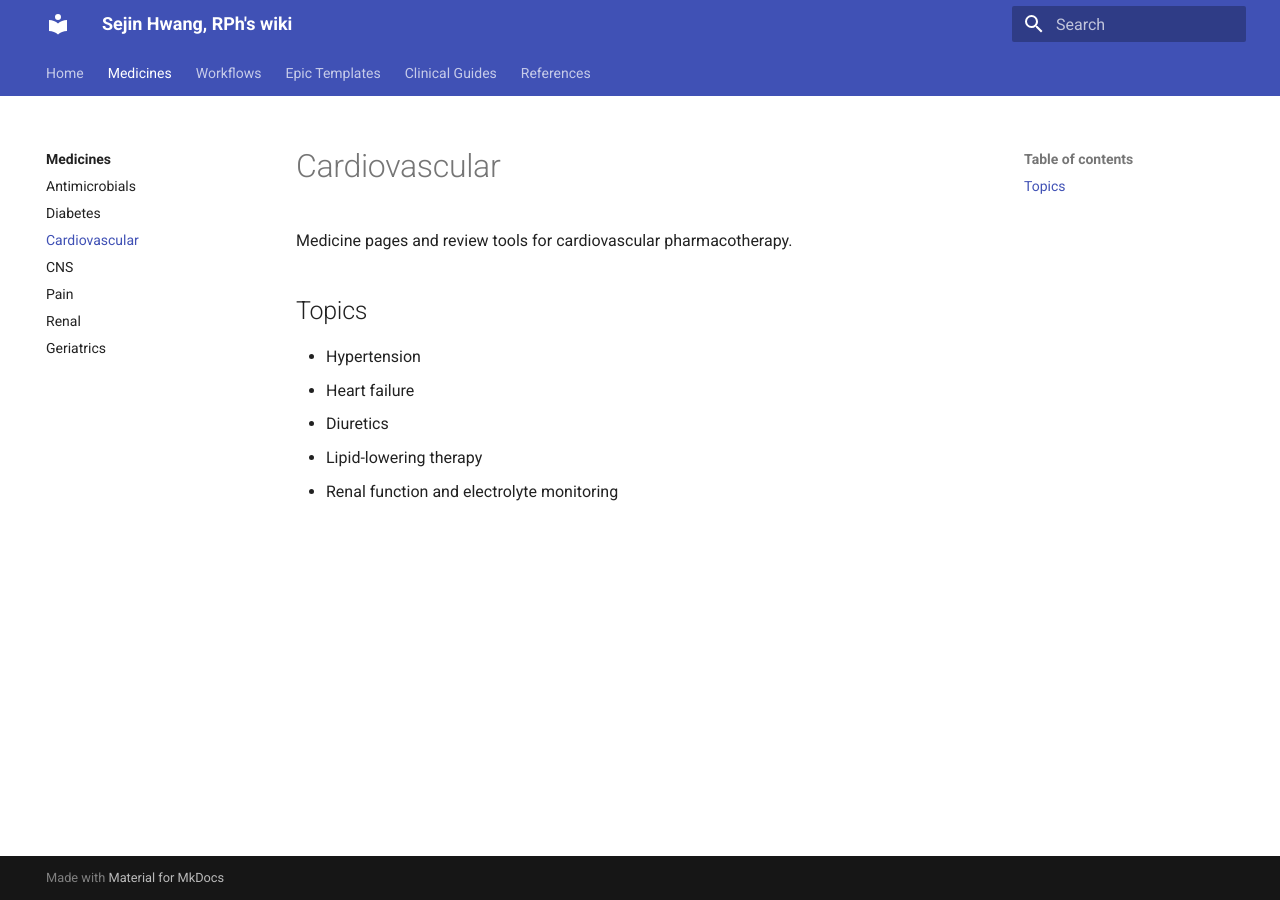
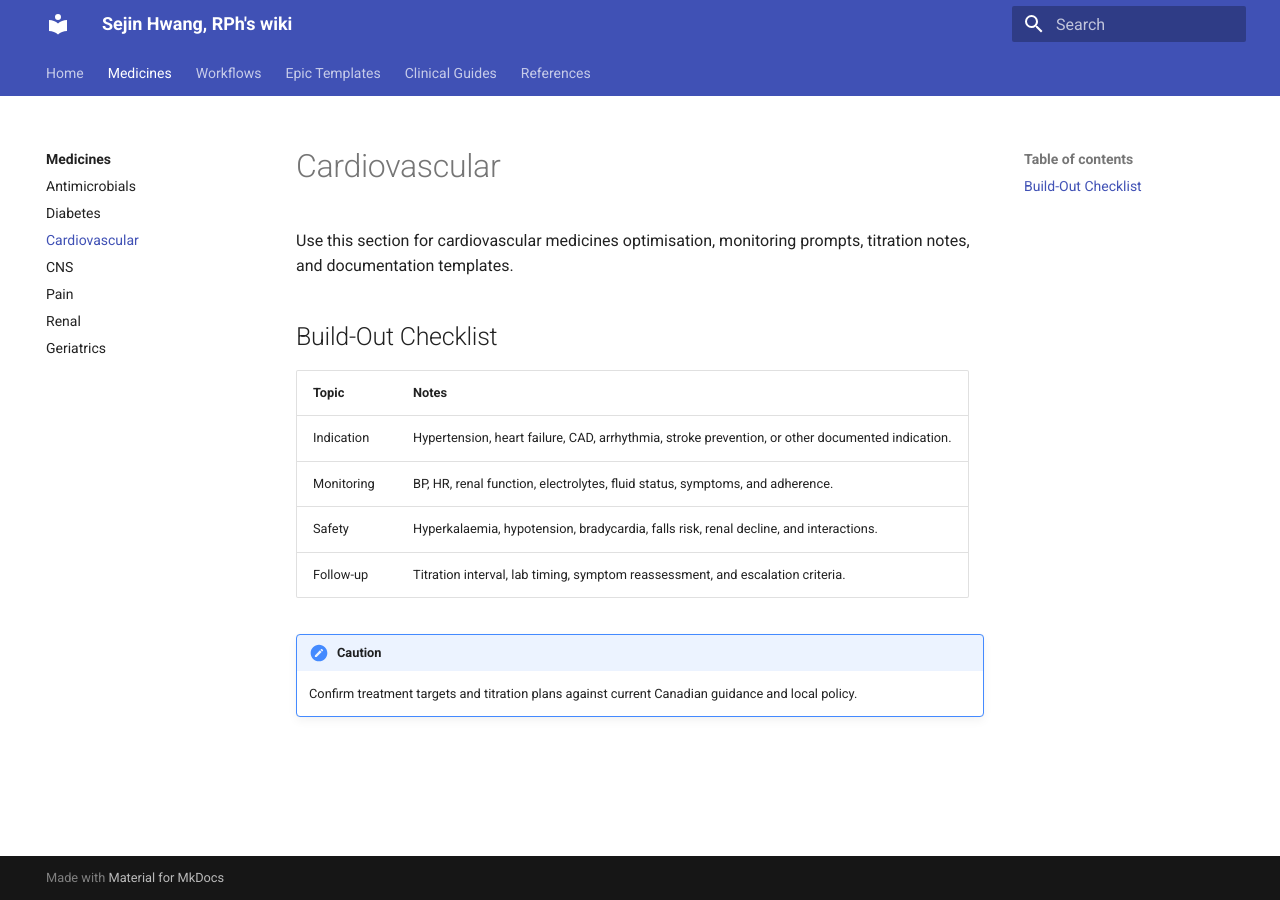
Before and after one commit to sejinhwang/sejin-pharmacy-wiki, an MkDocs documentation site: the page built from docs/medicines/cardiovascular/index.md, in a window 1280 px wide. Built offline with MkDocs 1.6.1 and Material for MkDocs 9.7.7, drawn with Linux system fonts in a browser that asks for light colours.

```diff
--- a/docs/medicines/cardiovascular/index.md
+++ b/docs/medicines/cardiovascular/index.md
@@ -1,11 +1,15 @@
 # Cardiovascular
 
-Medicine pages and review tools for cardiovascular pharmacotherapy.
+Use this section for cardiovascular medicines optimisation, monitoring prompts, titration notes, and documentation templates.
 
-## Topics
+## Build-Out Checklist
 
-- Hypertension
-- Heart failure
-- Diuretics
-- Lipid-lowering therapy
-- Renal function and electrolyte monitoring
+| Topic | Notes |
+| --- | --- |
+| Indication | Hypertension, heart failure, CAD, arrhythmia, stroke prevention, or other documented indication. |
+| Monitoring | BP, HR, renal function, electrolytes, fluid status, symptoms, and adherence. |
+| Safety | Hyperkalaemia, hypotension, bradycardia, falls risk, renal decline, and interactions. |
+| Follow-up | Titration interval, lab timing, symptom reassessment, and escalation criteria. |
+
+!!! caution
+    Confirm treatment targets and titration plans against current Canadian guidance and local policy.
```
